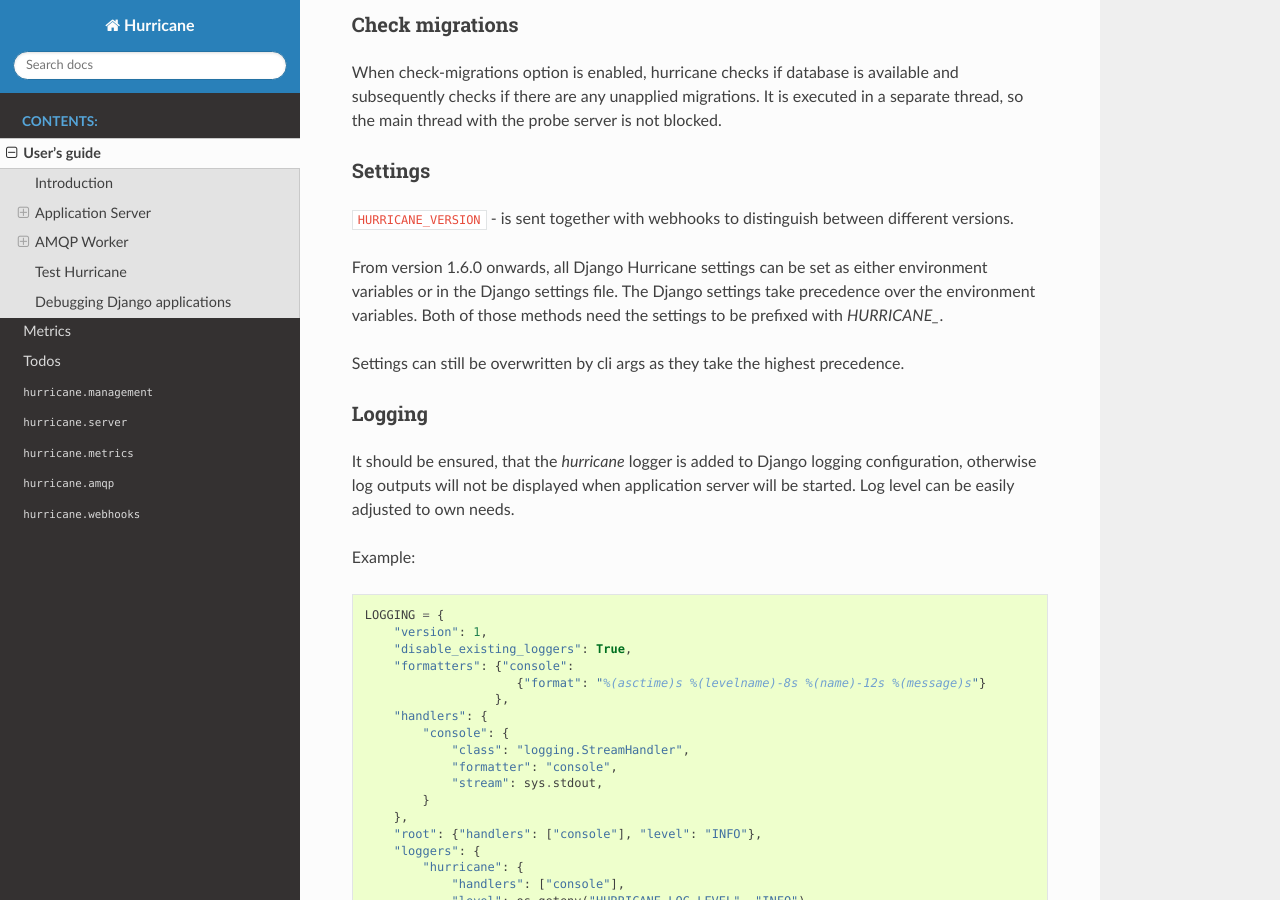
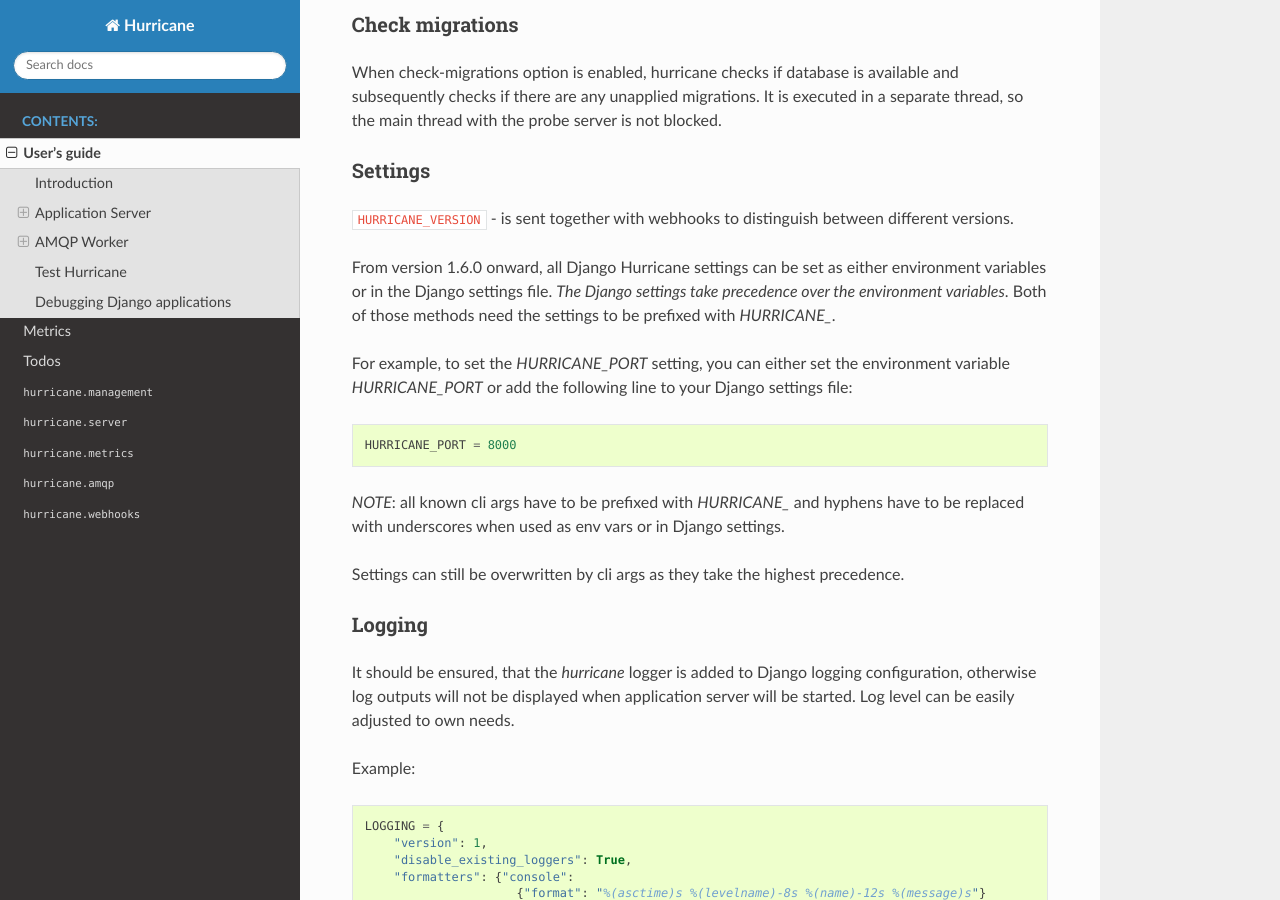
Before and after one commit to django-hurricane/django-hurricane, a Sphinx documentation site: the page built from docs/usage.rst, in a window 1280 px wide and 900 px high, scrolled down 6127 px. Built offline with Sphinx 7.4.7 and the Read the Docs theme 2.0.0, drawn with Linux system fonts in a browser that asks for light colours.

Commit message:
docs: clearify that settings have to have a certain format

```diff
--- a/docs/usage.rst
+++ b/docs/usage.rst
@@ -266,8 +266,14 @@
 
 :code:`HURRICANE_VERSION` - is sent together with webhooks to distinguish between different versions.
 
-From version 1.6.0 onwards, all Django Hurricane settings can be set as either environment variables or in the Django settings file.
-The Django settings take precedence over the environment variables. Both of those methods need the settings to be prefixed with `HURRICANE_`.
+From version 1.6.0 onward, all Django Hurricane settings can be set as either environment variables or in the Django settings file.
+*The Django settings take precedence over the environment variables*. Both of those methods need the settings to be prefixed with `HURRICANE_`.
+
+For example, to set the `HURRICANE_PORT` setting, you can either set the environment variable `HURRICANE_PORT` or add the following line to your Django settings file:
+::
+    HURRICANE_PORT = 8000
+
+`NOTE`: all known cli args have to be prefixed with `HURRICANE_` and hyphens have to be replaced with underscores when used as env vars or in Django settings.
 
 Settings can still be overwritten by cli args as they take the highest precedence.
 
```
